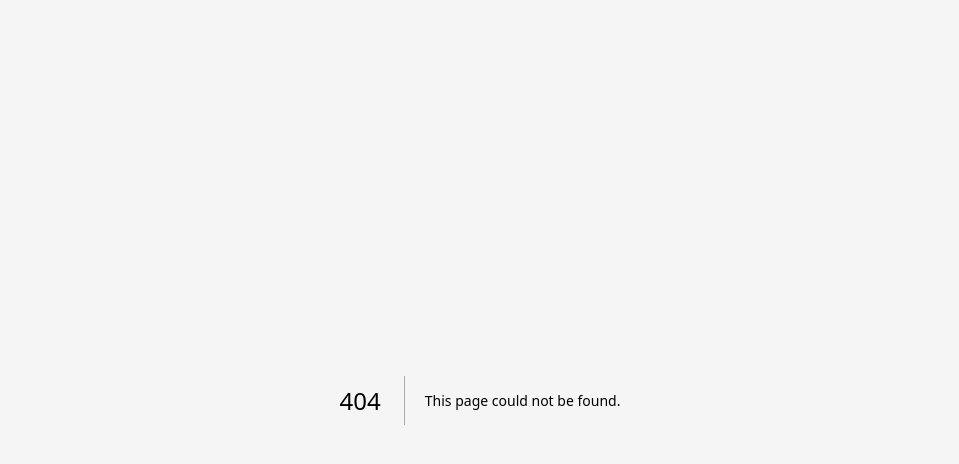
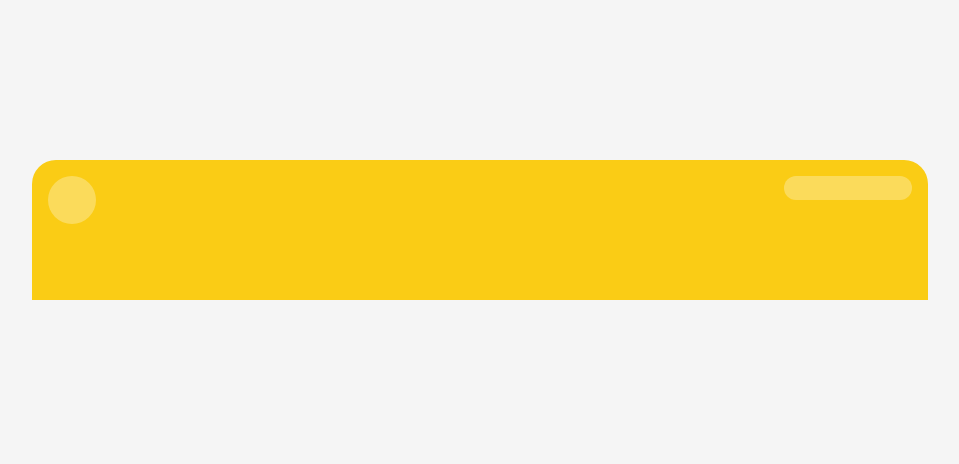
Before and after one commit to Saurabhdaswant/animations, a Next.js app: page /test in a window 1280 px wide. Before the commit this address had no page. Shown: the top 464 px of the page, without its empty margins (160-1119 px from the left). Built offline with nearby package versions, Linux system fonts and the light colour scheme.

Commit message:
progres towards third screen

```diff
--- a/src/app/page.tsx
+++ b/src/app/page.tsx
@@ -8,6 +8,7 @@ import Timer from "@/components/Timer";
 import Screenshots from "@/components/Screenshots";
 import Wallet from "@/components/Wallet";
 import Wallet2 from "@/components/Wallet2";
+import WalletM from "@/components/WalletM";
 
 export default function Home() {
   return (
@@ -36,8 +37,9 @@ export default function Home() {
           <Timer />
           <Transactions />
           <Screenshots />
-          {/* <Wallet />
-          <Wallet2 /> */}
+          {/* <WalletM /> */}
+          {/* <Wallet /> */}
+          {/*  <Wallet2 /> */}
         </div>
       </main>
     </div>
--- /dev/null
+++ b/src/app/test/page.tsx
@@ -0,0 +1,7 @@
+"use client";
+import WalletM from "@/components/WalletM";
+import React from "react";
+
+export default function page() {
+  return <WalletM />;
+}
--- a/src/components/Wallet.tsx
+++ b/src/components/Wallet.tsx
@@ -5,7 +5,7 @@ import { EllipsisVertical } from "lucide-react";
 
 const Wallet = () => {
   const [screen, setScreen] = React.useState<"first" | "second" | "third">(
-    "second"
+    "first"
   );
 
   const cardData = [
@@ -62,6 +62,15 @@ const Wallet = () => {
         <div className="flex relative items-center h-[750px] justify-center gap-4 w-96 bg-white border border-slate-100 rounded-3xl shadow-lg overflow-hidden space-y-4">
           <div className="h-full flex flex-col justify-between">
             <div className="flex flex-col h-full justify-end">
+              {/* {screen === "third" && (
+                <motion.div
+                  layoutId="green-card"
+                  onClick={() => setScreen("second")}
+                  transition={{ duration: 0.35, ease: [0.25, 1, 0.5, 1] }}
+                  style={{ borderRadius: "8px", background: "#57dc5c" }}
+                  className="bg-[#d5f7de] -mt-4 rounded-lg p-4 text-white w-5 h-5 mx-auto"
+                />
+              )} */}
               <AnimatePresence mode="wait">
                 {screen === "first" && (
                   <>
@@ -70,7 +79,7 @@ const Wallet = () => {
                       layoutId="green-card"
                       onClick={() => setScreen("second")}
                       style={{ borderRadius: "20px", background: "#57dc5c" }}
-                      className="bg-green-60 cursor-pointer p-4 text-white w-[75%] -mb-10 rounded-b-none mx-auto h-40"
+                      className="bg-green-60 cursor-pointer p-4 text-white w-[75%] mb-40 rounded-b-none mx-auto h-40"
                     />
                     <motion.div
                       layout
@@ -100,38 +109,58 @@ const Wallet = () => {
                 )}
               </AnimatePresence>
               <div className="mt-36">
-                <div key={screen} className="p-8">
+                {(screen === "second" || screen === "third") && (
+                  <div className="p-8">
+                    <AnimatePresence mode="wait">
+                      {screen === "second" ? (
+                        <motion.div key="second1">
                           <motion.h2
-                    layout
-                    initial={{ opacity: 0, y: 10, scale: 0.9 }}
-                    animate={{ opacity: 1, y: 0, scale: 1 }}
-                    exit={{ opacity: 0, y: 0 }}
+                            initial={{ opacity: 0, y: 10, x: 0, scale: 0.9 }}
+                            animate={{ opacity: 1, y: 0, x: 0, scale: 1 }}
+                            exit={{ opacity: 0, y: 0, x: -100 }}
                             transition={{ duration: 0.3 }}
-                    className={`mt-11 ${
-                      screen !== "second"
-                        ? "text-transparent"
-                        : "text-[#1E1E1E]"
-                    } font-semibold text-xl`}
+                            className="mt-11 text-[#1E1E1E] font-semibold text-xl"
                           >
                             Import Wallet
                           </motion.h2>
                           <motion.p
-                    layout
-                    initial={{ opacity: 0, y: 10, scale: 0.9 }}
-                    animate={{ opacity: 1, y: 0, scale: 1 }}
-                    exit={{ opacity: 0, y: 0 }}
+                            initial={{ opacity: 0, y: 10, x: 0, scale: 0.9 }}
+                            animate={{ opacity: 1, y: 0, x: 0, scale: 1 }}
+                            exit={{ opacity: 0, y: 0, x: -100 }}
                             transition={{ duration: 0.3 }}
-                    className={`${
-                      screen !== "second"
-                        ? "text-transparent"
-                        : "text-[#A6A6A6]"
-                    } mt-1.5`}
+                            className="text-[#A6A6A6] mt-1.5"
                           >
-                    Enter your Secret Recovery Phrase to import your wallet
-                    securely.
+                            Enter your Secret Recovery Phrase to import your
+                            wallet securely.
                           </motion.p>
+                        </motion.div>
+                      ) : screen === "third" ? (
+                        <motion.div key="second2">
+                          <motion.h2
+                            initial={{ opacity: 0, y: 0, x: 100, scale: 0.9 }}
+                            animate={{ opacity: 1, y: 0, x: 0, scale: 1 }}
+                            exit={{ opacity: 0, y: 0, x: 0 }}
+                            transition={{ duration: 0.3 }}
+                            className="mt-11 text-[#1E1E1E] font-semibold text-xl"
+                          >
+                            Wallet Imported
+                          </motion.h2>
+                          <motion.p
+                            initial={{ opacity: 0, y: 0, x: 100, scale: 0.9 }}
+                            animate={{ opacity: 1, y: 0, x: 0, scale: 1 }}
+                            exit={{ opacity: 0, y: 0, x: 0 }}
+                            transition={{ duration: 0.3 }}
+                            className="text-[#A6A6A6] mt-1.5"
+                          >
+                            Your wallet has been successfully imported.
+                          </motion.p>
+                        </motion.div>
+                      ) : null}
+                    </AnimatePresence>
                   </div>
-                {screen === "second" && (
+                )}
+
+                {(screen === "second" || screen === "third") && (
                   <>
                     <motion.div
                       layoutId="green-card"
@@ -147,6 +176,7 @@ const Wallet = () => {
                       animate={{ opacity: 1, y: 0, scale: 1 }}
                       exit={{ opacity: 0, y: 0 }}
                       transition={{ duration: 0.3 }}
+                      onClick={() => setScreen("third")}
                     >
                       <div className="flex-1 border-b border-gray-100/80" />
                       <button className="inline-flex items-center gap-2 text-[13px] font-medium text-[#A6A6A6]">
--- /dev/null
+++ b/src/components/WalletM.tsx
@@ -0,0 +1,154 @@
+import React, { useState } from "react";
+import { motion, AnimatePresence } from "framer-motion";
+import {
+  ClipboardDocumentIcon,
+  PencilIcon,
+  LockClosedIcon,
+} from "@heroicons/react/24/outline";
+
+const primaryColor = "yellow-500";
+
+const walletTransition = {
+  type: "spring",
+  stiffness: 100,
+  damping: 20,
+  mass: 1,
+};
+
+const walletContentTransition = {
+  type: "spring",
+  duration: 0.2,
+};
+
+interface WalletProps {
+  state: "Illustration" | "Default" | "Small";
+  nextStep: () => void;
+}
+
+const Wallet: React.FC<WalletProps> = ({ state, nextStep }) => {
+  return (
+    <motion.div
+      className={`bg-${primaryColor} text-white rounded-lg absolute z-10 ${
+        state === "Illustration" || state === "Default" ? "p-5" : "p-2"
+        // chaning padding here based on the state
+      }`}
+      initial={false}
+      // major animation is happemiing here :
+      animate={{
+        width:
+          state === "Illustration"
+            ? "70%"
+            : state === "Default"
+            ? "85%"
+            : "10%",
+        height: state === "Illustration" ? 140 : state === "Default" ? 224 : 24,
+        top: state === "Illustration" ? 160 : state === "Default" ? 300 : 75,
+        borderRadius:
+          state === "Illustration" ? 24 : state === "Default" ? 24 : 4,
+        borderBottomRightRadius:
+          state === "Illustration" ? 0 : state === "Default" ? 24 : 4,
+        borderBottomLeftRadius:
+          state === "Illustration" ? 0 : state === "Default" ? 24 : 4,
+        backgroundColor:
+          state === "Small" ? "rgb(234 179 8 / 0.2)" : "rgb(250 204 21 / 1)",
+
+        // all in all just width and height and roundedss and bg color is changing
+      }}
+      transition={walletTransition}
+    >
+      {/* below the the illustration that is circle and lines on top right */}
+      <motion.div
+        key="Illustration"
+        initial={{ opacity: 0, filter: "blur(8px)" }}
+        animate={{
+          opacity: state === "Illustration" ? 1 : 0,
+          filter: "blur(0px)",
+        }}
+        exit={{
+          opacity: state === "Illustration" ? 0 : 1,
+          filter: "blur(8px)",
+        }}
+        transition={walletContentTransition}
+        className="absolute inset-0 p-4 flex flex-row justify-between items-start"
+      >
+        <div className="size-12 rounded-full bg-white/30" />
+        <div className="w-32 h-6 rounded-full bg-white/30" />
+      </motion.div>
+
+      <motion.div
+        key="Default"
+        initial={{ opacity: 0, filter: "blur(8px)" }}
+        animate={{ opacity: state === "Default" ? 1 : 0, filter: "blur(0px)" }}
+        exit={{ opacity: state === "Default" ? 0 : 1, filter: "blur(8px)" }}
+        transition={walletContentTransition}
+        className="absolute inset-0 p-4 flex flex-row bg-black gap-16 center justify-between items-start"
+      >
+        <div className="flex flex-col gap-2 bg-black w-full blur-[1px]">
+          {Array.from({ length: 6 }, (_, i) => (
+            <SeedPhraseLine key={i} number={i + 1} />
+          ))}
+        </div>
+        <div className="flex flex-col gap-2 w-full blur-[1px]">
+          {Array.from({ length: 6 }, (_, i) => (
+            <SeedPhraseLine key={i + 6} number={i + 7} />
+          ))}
+        </div>
+        <motion.div
+          key="ButtonPaste"
+          className="absolute flex flex-row center gap-2 bg-white text-zinc-700 rounded-full whitespace-nowrap px-4 py-2 font-semibold text-sm cursor-pointer shadow-md"
+        >
+          <ClipboardDocumentIcon className="w-4 h-4" />
+          Paste from Clipboard
+        </motion.div>
+        <div
+          className="absolute -bottom-10 flex flex-row gap-2 w-full center text-black font-semibold text-sm cursor-pointer"
+          onClick={nextStep}
+        >
+          <PencilIcon className="w-4 h-4" />
+          <p>Input Manually</p>
+        </div>
+      </motion.div>
+      <motion.div
+        key="Small"
+        initial={{ opacity: 0, filter: "blur(8px)" }}
+        animate={{ opacity: state === "Small" ? 1 : 0, filter: "blur(0px)" }}
+        exit={{ opacity: state === "Small" ? 0 : 1, filter: "blur(8px)" }}
+        transition={walletContentTransition}
+        className={`flex flex-row h-full w-full center text-yellow-500`}
+      >
+        <LockClosedIcon className={`absolute w-6 h-6`} />
+      </motion.div>
+    </motion.div>
+  );
+};
+
+const SeedPhraseLine: React.FC<{ number: number }> = ({ number }) => (
+  <div className="w-full flex flex-row justify-between items-end opacity-40">
+    <div className="text-sm font-light tabular-nums w-8">{number}</div>
+    <div className="w-full h-[1px] rounded-full bg-white" />
+  </div>
+);
+
+const WalletM: React.FC = () => {
+  const [state, setState] = useState<"Illustration" | "Default" | "Small">(
+    "Illustration"
+  );
+
+  const handleNextStep = () => {
+    setState((prev) =>
+      prev === "Illustration"
+        ? "Default"
+        : prev === "Default"
+        ? "Small"
+        : "Illustration"
+    );
+  };
+
+  return (
+    <div className="relative w-full text-black h-screen flex items-center justify-center">
+      <Wallet state={state} nextStep={handleNextStep} />
+    </div>
+  );
+};
+
+export default WalletM;
```
Lines whose indentation alone changed are shown as unchanged.
